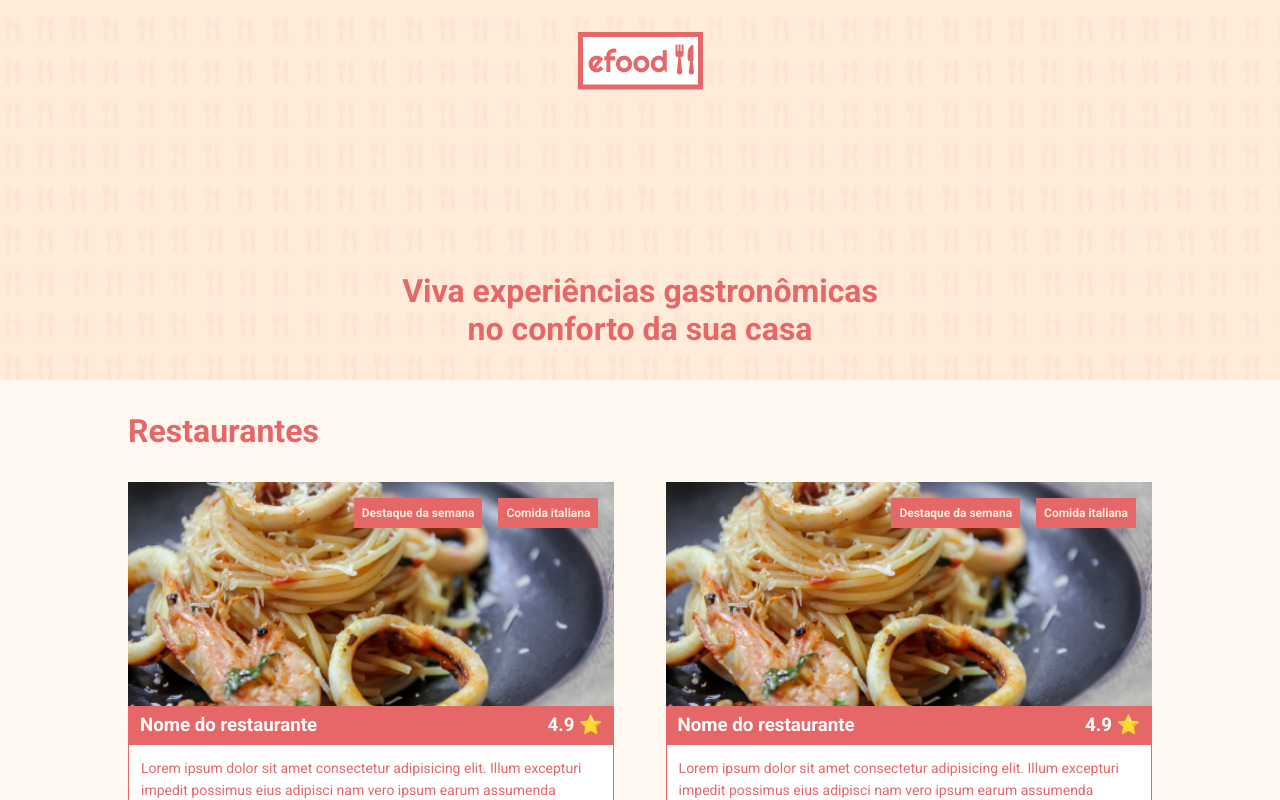
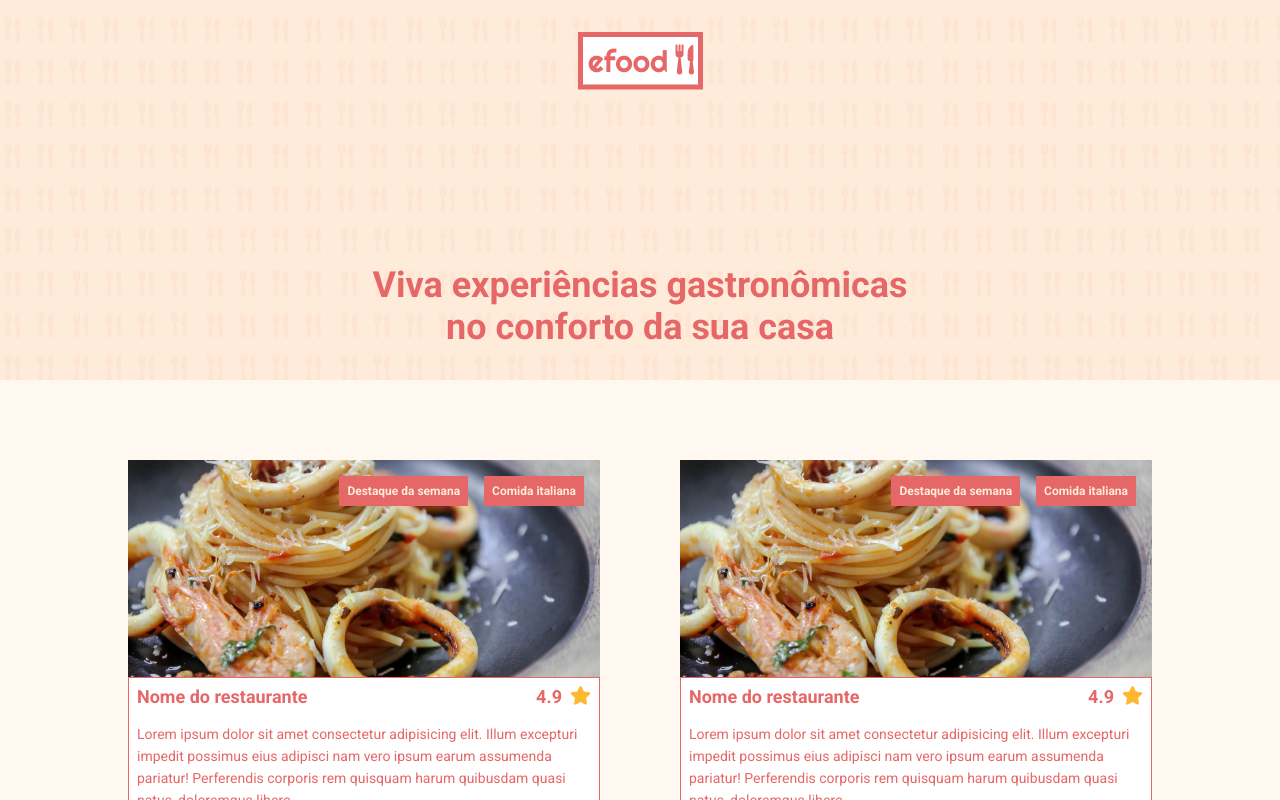
Before and after one commit to gabrielgua/ebac_efood, a React (Create React App) app: page / in a window 1280 px wide. Shown: the top 800 px of the page. Built offline with nearby package versions, Linux system fonts and the light colour scheme.

Commit message:
chore: misc layout modifications

```diff
--- a/src/components/HomeHeader/styles.ts
+++ b/src/components/HomeHeader/styles.ts
@@ -14,7 +14,7 @@ export const HeaderWrapper = styled.header`
 `;
 
 export const HeaderText = styled.h2`
-  font-size: 32px;
+  font-size: 36px;
   color: ${colors.red};
   text-align: center;
   margin-top: auto;
--- a/src/components/ProductCard/styles.ts
+++ b/src/components/ProductCard/styles.ts
@@ -12,7 +12,6 @@ export const ProductCardWrapper = styled.div`
 
 export const ProductCardImg = styled.img`
   display: block;
-  border-radius: 1rem;
 `;
 
 export const ProductCardName = styled.h2`
@@ -31,6 +30,7 @@ export const ProductCardButton = styled.button`
   font-size: 14px;
   font-weight: bold;
   color: ${colors.red};
-  padding-block: 0.5rem;
+  padding: 0.25rem 0.5rem;
   background-color: ${colors.beige};
+  cursor: pointer;
 `;
--- a/src/components/RestaurantCard/index.tsx
+++ b/src/components/RestaurantCard/index.tsx
@@ -7,10 +7,12 @@ import {
   RestaurantCardTags,
   RestaurantCardTitle,
   RestaurantTag,
+  RestaurantCardRating,
 } from "./styles";
 
 import img from "../../assets/images/dolce_vita_trattoria.png";
 import { Link } from "react-router-dom";
+import Icon from "../Icon";
 
 const RestaurantCard = () => (
   <RestaurantCardWrapper>
@@ -21,11 +23,14 @@ const RestaurantCard = () => (
         <RestaurantTag>Comida italiana</RestaurantTag>
       </RestaurantCardTags>
     </RestaurantCardImageWrapper>
-    <RestaurantCardTitle>
-      <p>Nome do restaurante</p>
-      <span>4.9 ⭐</span>
-    </RestaurantCardTitle>
     <RestaurantCardInfo>
+      <RestaurantCardTitle>
+        <p>Nome do restaurante</p>
+        <RestaurantCardRating>
+          <p>4.9</p>
+          <Icon icon="star" />
+        </RestaurantCardRating>
+      </RestaurantCardTitle>
       <RestaurantCardDescription>
         Lorem ipsum dolor sit amet consectetur adipisicing elit. Illum excepturi
         impedit possimus eius adipisci nam vero ipsum earum assumenda pariatur!
--- a/src/components/RestaurantCard/styles.ts
+++ b/src/components/RestaurantCard/styles.ts
@@ -1,5 +1,6 @@
 import styled from "styled-components";
 import { colors } from "../../styles";
+import Icon from "../Icon";
 
 export const RestaurantCardWrapper = styled.div`
   background-color: ${colors.white};
@@ -34,9 +35,10 @@ export const RestaurantTag = styled.div`
 export const RestaurantCardInfo = styled.div`
   display: flex;
   flex-direction: column;
+  padding: 0.5rem;
   gap: 1rem;
-  padding: 0.75rem;
   border: 1px solid ${colors.red};
+  color: ${colors.red};
 `;
 
 export const RestaurantCardTitle = styled.h3`
@@ -44,23 +46,33 @@ export const RestaurantCardTitle = styled.h3`
   align-items: center;
   gap: 1rem;
   justify-content: space-between;
-  background-color: ${colors.red};
-  color: ${colors.white};
-  padding: 0.5rem 0.75rem;
+
+  p {
+    font-size: 18px;
+  }
+`;
+
+export const RestaurantCardRating = styled.div`
+  display: flex;
+  gap: 0.5rem;
+
+  :not(p) {
+    color: ${colors.yellow};
+  }
 `;
 
 export const RestaurantCardDescription = styled.p`
-  color: ${colors.red};
   font-size: 14px;
   line-height: 22px;
 `;
 
 export const RestaurantCardButton = styled.button`
   max-width: max-content;
-  padding: 0.5rem;
+  padding: 0.25rem 0.5rem;
   border: none;
   background-color: ${colors.red};
   color: ${colors.beige};
   font-size: 16px;
   font-weight: 700;
+  cursor: pointer;
 `;
--- a/src/components/RestaurantList/index.tsx
+++ b/src/components/RestaurantList/index.tsx
@@ -1,9 +1,8 @@
 import RestaurantCard from "../RestaurantCard";
-import { RestaurantListTitle, RestaurantListWrapper } from "./styles";
+import { RestaurantListWrapper } from "./styles";
 
 const RestaurantList = () => (
   <div className="container">
-    <RestaurantListTitle>Restaurantes</RestaurantListTitle>
     <RestaurantListWrapper>
       <RestaurantCard></RestaurantCard>
       <RestaurantCard></RestaurantCard>
--- a/src/components/RestaurantList/styles.ts
+++ b/src/components/RestaurantList/styles.ts
@@ -2,20 +2,13 @@ import styled from "styled-components";
 import { colors } from "../../styles";
 
 export const RestaurantListWrapper = styled.div`
-  padding-block: 0 5rem;
+  padding-block: 5rem;
   display: grid;
   grid-template-columns: repeat(auto-fill, minmax(320px, 1fr));
-  gap: 5%;
+  gap: 5rem;
 
   @media (max-width: 860px) {
     grid-template-columns: repeat(auto-fill, minmax(250px, 1fr));
     gap: 2rem;
   }
 `;
-
-export const RestaurantListTitle = styled.h2`
-  margin-block: 2rem;
-  font-size: 32px;
-  font-weight: bold;
-  color: ${colors.red};
-`;
```
